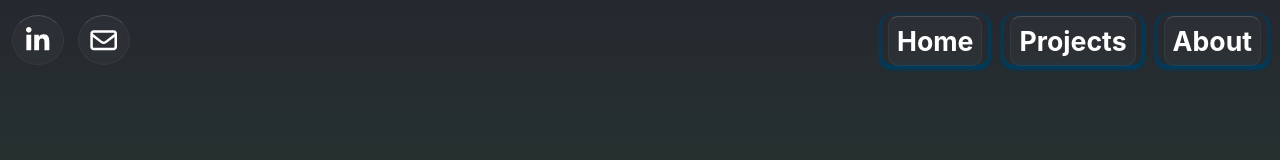
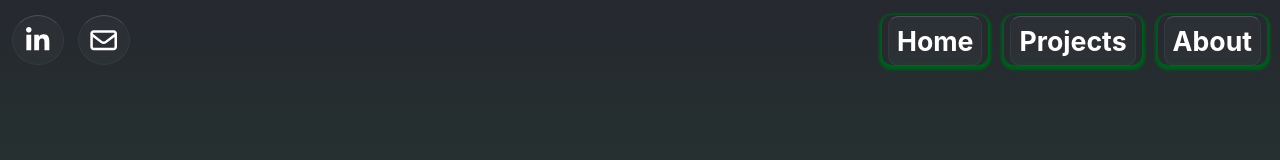
Before and after one commit to Melissa-Gibney/Melissa-Gibney-Portfolio-Website, a React (Vite) app in the folder portfolio-website/: page / in a window 1280 px wide. Shown: the top 160 px of the page. Built offline with nearby package versions, Linux system fonts and the light colour scheme.

Commit message:
Updated Shadow Colors

```diff
--- a/portfolio-website/src/Components/General/Header.tsx
+++ b/portfolio-website/src/Components/General/Header.tsx
@@ -10,14 +10,14 @@ interface HeaderProps {
 
 const Header: React.FC<HeaderProps> = ({ pageName }) =>  {
 
-  var shadowColor = '#003b5c';
+  var shadowColor = '#005c1dff';
   if(pageName == "Project")
   {
-    shadowColor = '#2e005c';
+    shadowColor = "rgba(136, 92, 218, 0.7)";
   }
   else if(pageName == "About")
   {
-    shadowColor = '#005c1dff';
+    shadowColor = '#003b5c';
   }
 
   return (
--- a/portfolio-website/src/Pages/Home.tsx
+++ b/portfolio-website/src/Pages/Home.tsx
@@ -26,7 +26,7 @@ function Home() {
                     <AICharacterChatbotCard/>
                 </List>
             </div>
-            <Footer pageName={'About'}/>
+            <Footer pageName={'Home'}/>
         </div>
     );
 }
```
